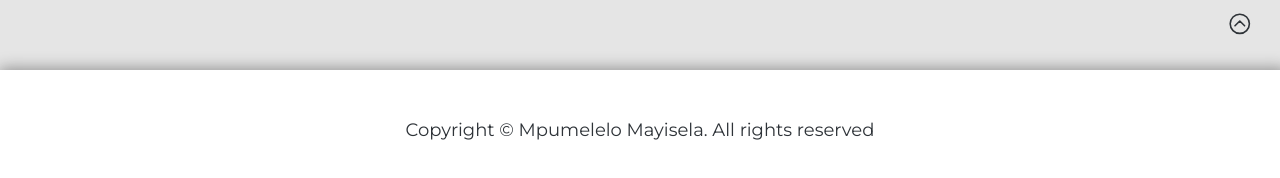
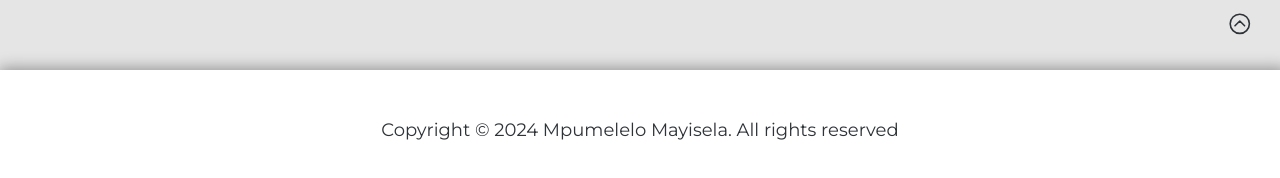
Before and after one commit to kaeycer/Portfolio, a plain HTML site: page index.html in a window 1280 px wide. Shown: the part 2085-2263 px from the top of the page. Drawn offline with Linux system fonts and the light colour scheme.

Commit message:
added a copyright year

```diff
--- a/index.html
+++ b/index.html
@@ -88,7 +88,7 @@
             </div>
 
             <div class="about-1"  class="hidden">
-                <h2  >About Me</h2>
+                <h2>About Me</h2>
                 <p class="text">
                     I am currently a University student at the University of Johannesburg, persuing a degree in Applied Mathematics and Computer Science.
                     I am also enrolled for a software engineering program with ALX.
@@ -182,7 +182,7 @@
 
     <!-- Footer Section: Includes copyright and other relevant links -->
     <footer class="headContainer">
-        Copyright &copy; Mpumelelo Mayisela. All rights reserved
+        Copyright &copy; 2024 Mpumelelo Mayisela. All rights reserved
     </footer>
 
 </body>
```
